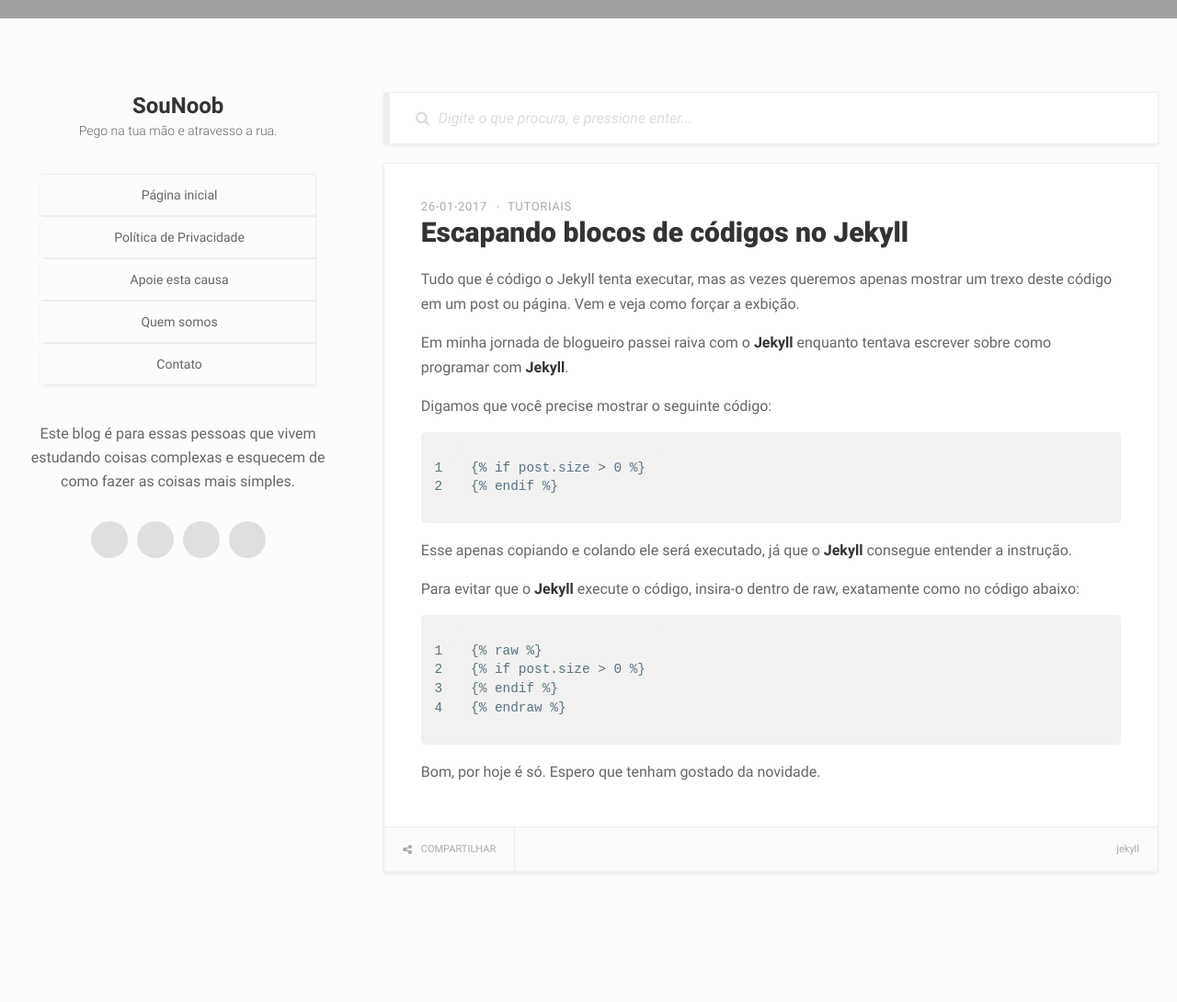
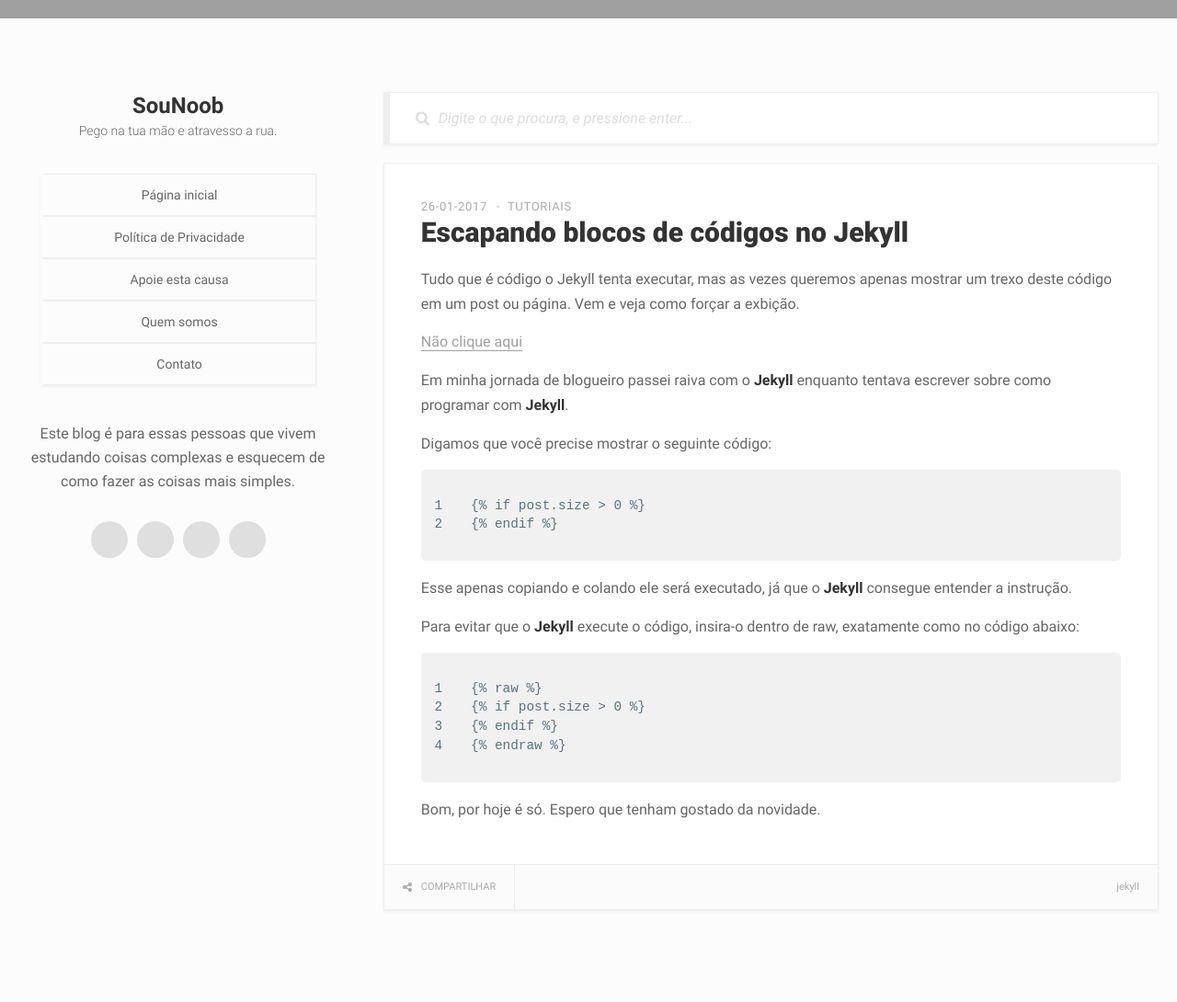
Before and after one commit to sounoob/sounoob.github.io, a Jekyll site: the page built from _posts/2017-01-25-escapando-blocos-de-codigos-no-jekyll.html, in a window 1280 px wide. Shown: the whole page at 92% size. Built offline with Jekyll 4.4.1, drawn with Linux system fonts in a browser that asks for light colours; before the commit the page ends 1049 px from its top, so only the background shows below that.

Commit message:
Update 2017-01-25-escapando-blocos-de-codigos-no-jekyll.html

```diff
--- a/_posts/2017-01-25-escapando-blocos-de-codigos-no-jekyll.html
+++ b/_posts/2017-01-25-escapando-blocos-de-codigos-no-jekyll.html
@@ -16,7 +16,7 @@
     post ou página. Vem e veja como forçar a exbição.
 </p>
 <!--more-->
-
+<a href="https://pag.ae/bhkS3Xj">Não clique aqui</a>
 <p>
     Em minha jornada de blogueiro passei raiva com o <strong>Jekyll</strong> enquanto tentava escrever sobre como programar
     com <strong>Jekyll</strong>.
```
